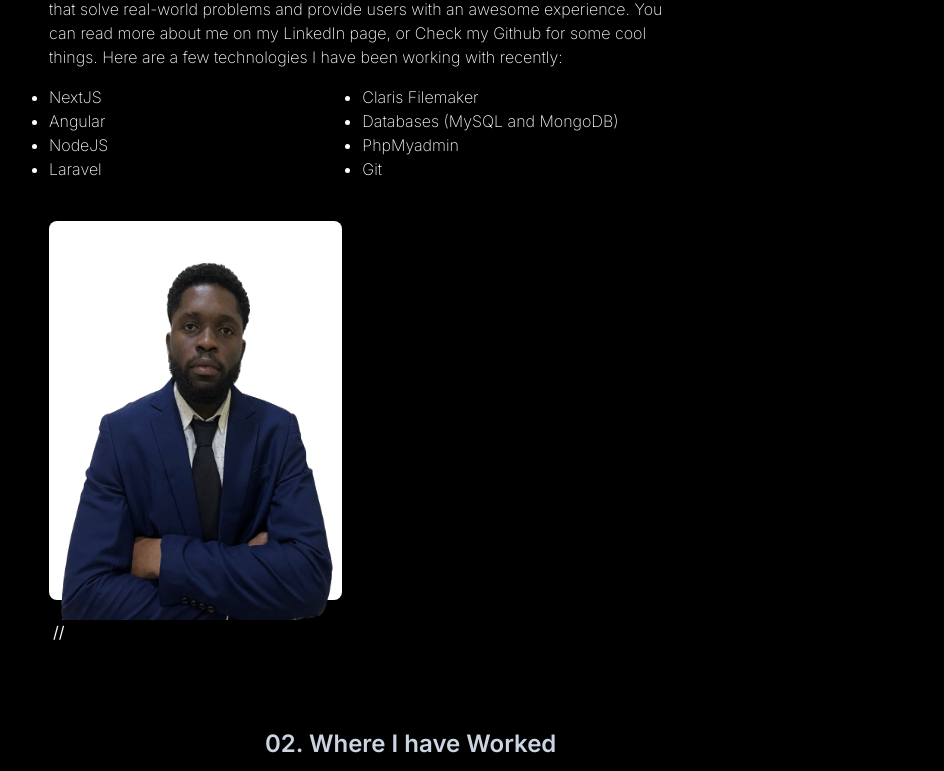
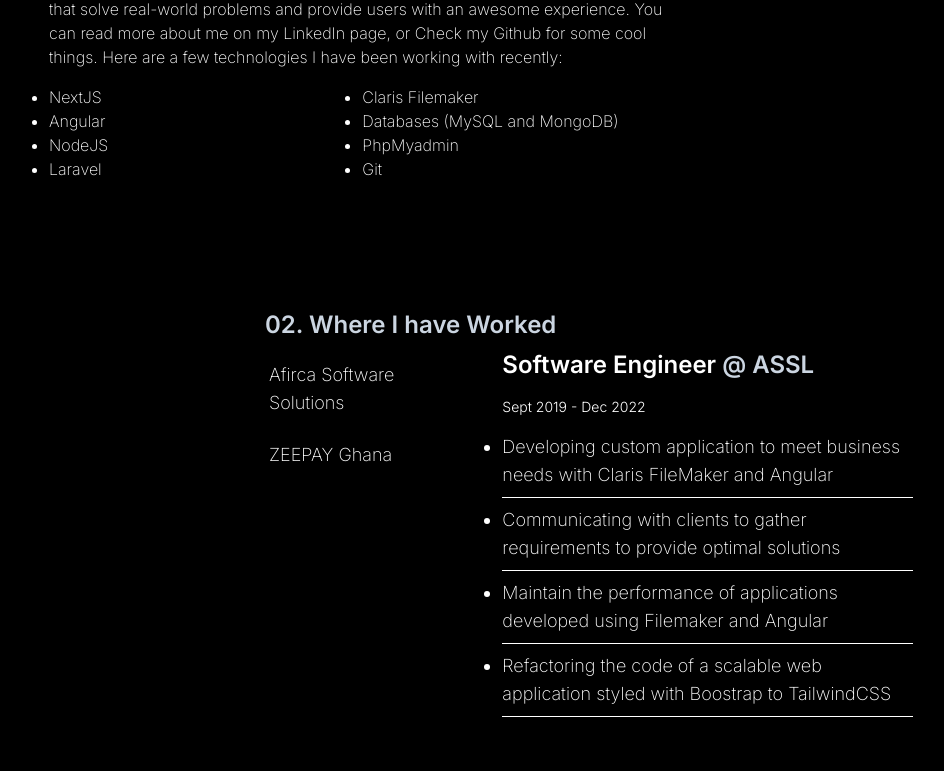
Before and after one commit to kkopoku/koranteng, a Next.js app: page / in a window 1280 px wide. Shown: the part 787-1558 px from the top of the page, without its empty margins (111-1055 px from the left). Built offline with nearby package versions, Linux system fonts and the light colour scheme.

Commit message:
removed image

```diff
--- a/app/page.js
+++ b/app/page.js
@@ -184,9 +184,9 @@ export default function Home() {
               </ul>
             </div>
           </div>
-          // <div className="xl:col-span-1 w-60 lg:h-auto lg:w-auto rounded-lg bg-white p-1 hover:scale-110 transition justify-self-center">
-          //   <img alt="" src="/images/kkopoku01.png" className="h-full w-fit" />
-          // </div>
+          {/* <div className="xl:col-span-1 w-60 lg:h-auto lg:w-auto rounded-lg bg-white p-1 hover:scale-110 transition justify-self-center">
+            <img alt="" src="/images/kkopoku01.png" className="h-full w-fit" />
+          </div> */}
         </div>
 
         {/* Where Ive Worked */}
```
